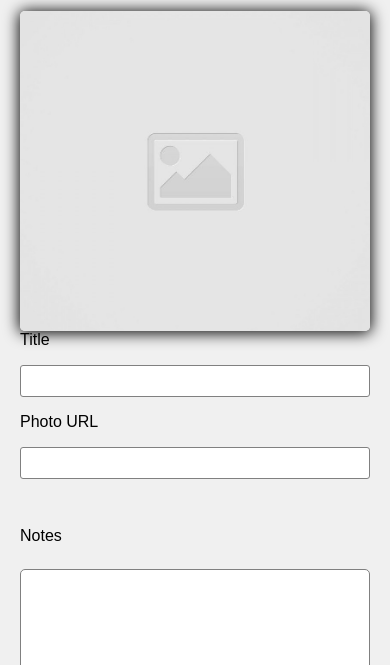
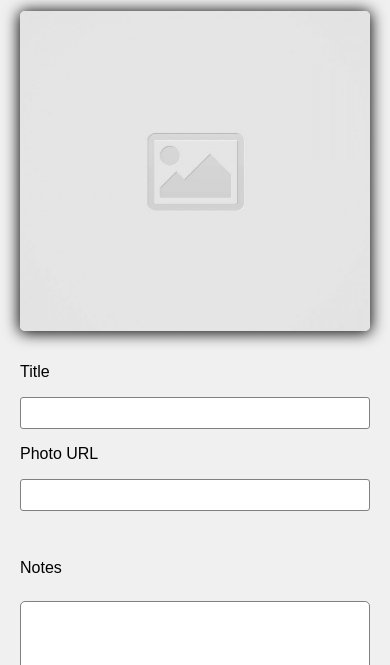
Before and after one commit to humbertovnavarro/code-journal, a website: page index.html in a window 390 px wide. Shown: the part 179-844 px from the top of the page. Drawn offline with Linux system fonts and the light colour scheme; a web font is replaced by a local one.

Commit message:
Revised mobile styling

```diff
--- a/css/styles.css
+++ b/css/styles.css
@@ -200,4 +200,8 @@ form h1 {
   a {
     padding-left: 20px;
   }
+
+  .mobile-margin {
+    margin-top: 2rem;
+  }
 }
--- a/index.html
+++ b/index.html
@@ -43,7 +43,7 @@
                 </div>
               </div>
               <div class="column-half">
-                <div><label for="entry-title">Title</label></div>
+                <div class="mobile-margin"><label for="entry-title">Title</label></div>
                 <input name="title" id="entry-title">
                 <div><label for="entry-url">Photo URL</label></div>
                 <input name="url" id="entry-url">
```
